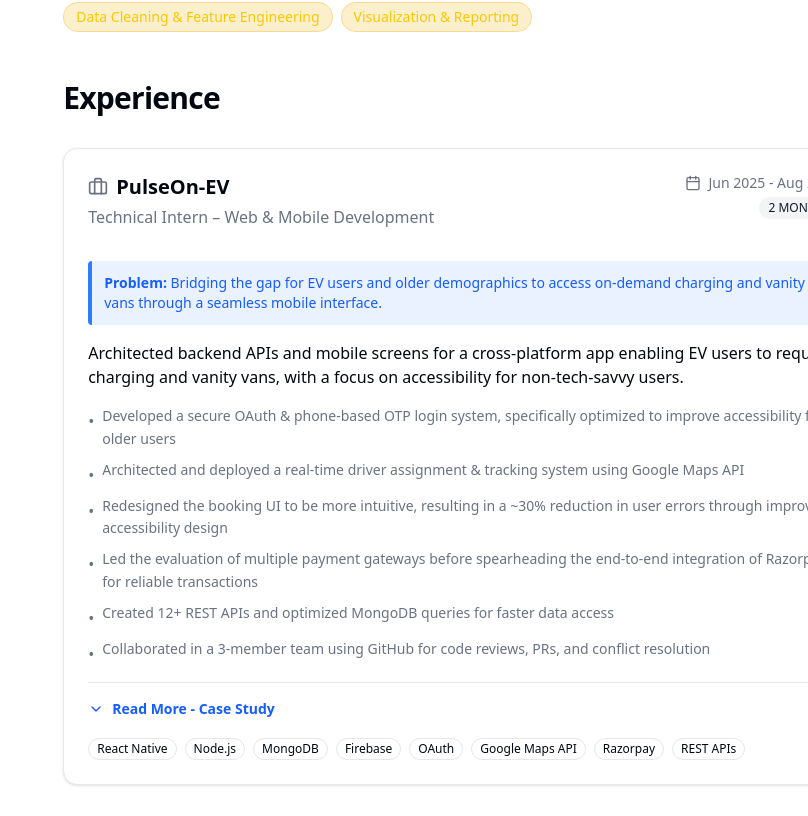
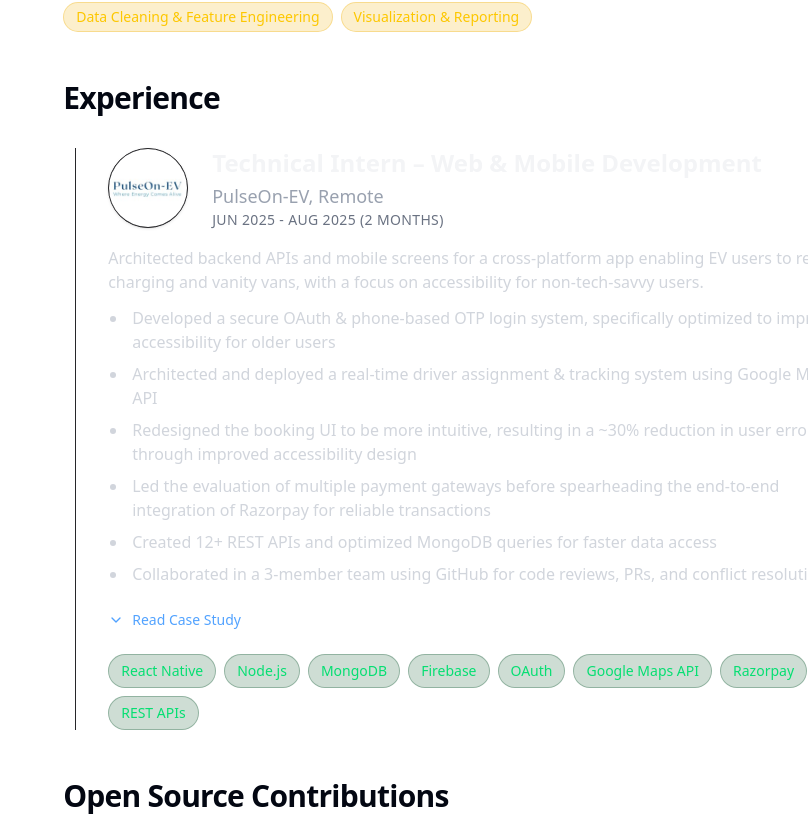
Before and after one commit to Vukung/utkarsh-portfolio-website, a Next.js app: page / in a window 1280 px wide. Shown: the part 845-1661 px from the top of the page, without its empty margins (472-1280 px from the left). Built offline with nearby package versions, Linux system fonts and the light colour scheme; grey boxes are pictures that could not be loaded.

Commit message:
fix: finalized layout for Experience section

```diff
--- a/components/sections/experience-section.tsx
+++ b/components/sections/experience-section.tsx
@@ -1,10 +1,8 @@
 "use client";
 
-import { Badge } from "@/components/ui/badge";
-import { Card, CardContent, CardHeader } from "@/components/ui/card";
 import { experience } from "@/lib/data";
 import { motion } from "framer-motion";
-import { Briefcase, Calendar, ChevronDown, ChevronUp } from "lucide-react";
+import { ChevronDown, ChevronUp } from "lucide-react";
 import { useState } from "react";
 
 export function ExperienceSection() {
@@ -25,74 +23,70 @@
                 Experience
             </motion.h2>
 
-            <div className="space-y-6">
-                {experience.map((exp, index) => (
+            <div className="relative border-l border-zinc-800 ml-3 space-y-16">
+                {experience.map((exp, index) => {
+                    const companyInitials = exp.company.substring(0, 1).toUpperCase();
+                    return (
                         <motion.div
                             key={index}
-                        initial={{ opacity: 0, y: 20 }}
-                        whileInView={{ opacity: 1, y: 0 }}
+                            className="relative pl-6 sm:pl-8"
+                            initial={{ opacity: 0, x: -20 }}
+                            whileInView={{ opacity: 1, x: 0 }}
                             viewport={{ once: true }}
                             transition={{ delay: index * 0.1 }}
                         >
-                        <Card className="hover:shadow-md transition-shadow">
-                            <CardHeader>
-                                <div className="flex flex-col md:flex-row md:items-start md:justify-between gap-3">
-                                    <div>
-                                        <div className="flex items-center gap-2 mb-1">
-                                            <Briefcase className="w-5 h-5 text-muted-foreground" />
-                                            <h3 className="text-xl font-semibold">{exp.company}</h3>
-                                        </div>
-                                        <p className="text-base font-medium text-muted-foreground">{exp.role}</p>
-                                    </div>
-                                    <div className="flex flex-col items-start md:items-end gap-1">
-                                        <div className="flex items-center gap-2 text-sm text-muted-foreground">
-                                            <Calendar className="w-4 h-4" />
-                                            <span>{exp.duration}</span>
-                                        </div>
-                                        <Badge
-                                            variant={exp.current ? "default" : "secondary"}
-                                            className={exp.current ? "bg-green-600" : ""}
-                                        >
-                                            {exp.period}
-                                        </Badge>
+                            {/* Header: Logo + Info */}
+                            <div className="flex flex-col sm:flex-row gap-6 mb-4 items-start">
+                                {/* Logo - Reduced Size */}
+                                <div className="flex-shrink-0">
+                                    <div className="w-16 h-16 sm:w-20 sm:h-20 rounded-full bg-zinc-900 border border-zinc-800 shadow-sm overflow-hidden flex items-center justify-center">
+                                        {(exp as any).logo ? (
+                                            <img
+                                                src={(exp as any).logo}
+                                                alt={exp.company}
+                                                className="w-full h-full object-cover scale-115"
+                                            />
+                                        ) : (
+                                            <span className="text-2xl font-bold text-gray-200">{companyInitials}</span>
+                                        )}
                                     </div>
                                 </div>
-                            </CardHeader>
-                            <CardContent>
-                                {/* Problem Statement */}
-                                {(exp as any).problem && (
-                                    <div className="mb-4 p-3 bg-blue-500/10 border-l-4 border-blue-500 rounded">
-                                        <p className="text-sm font-medium text-blue-600 dark:text-blue-400">
-                                            <span className="font-semibold">Problem: </span>
-                                            {(exp as any).problem}
-                                        </p>
+
+                                {/* Header text info */}
+                                <div className="flex-grow flex flex-col justify-center gap-1">
+                                    <h3 className="text-xl sm:text-2xl font-bold text-gray-100 leading-tight">{exp.role}</h3>
+                                    <div className="flex flex-col">
+                                        <span className="text-base sm:text-lg text-gray-400 font-medium">
+                                            {exp.company}, {exp.company === "PulseOn-EV" ? "Remote" : "India"}
+                                        </span>
+                                        <span className="text-xs sm:text-sm text-gray-500 font-medium uppercase tracking-wide">
+                                            {exp.duration} ({exp.period})
+                                        </span>
                                     </div>
-                                )}
+                                </div>
+                            </div>
 
-                                <p className="text-base mb-4">{exp.description}</p>
+                            {/* Body Content - Starts from vertical line (unindented relative to logo) */}
+                            <div className="flex flex-col gap-2">
+                                {/* Description */}
+                                <div className="text-gray-200 text-sm leading-relaxed space-y-3">
+                                    <p className="text-base text-gray-300">{exp.description}</p>
 
-                                <div className="space-y-2 mb-4">
+                                    {/* Highlights */}
+                                    <ul className="list-disc list-outside ml-5 space-y-2">
                                         {exp.highlights.map((highlight, hIndex) => (
-                                        <motion.div
-                                            key={hIndex}
-                                            className="flex gap-2"
-                                            initial={{ opacity: 0, x: -10 }}
-                                            whileInView={{ opacity: 1, x: 0 }}
-                                            viewport={{ once: true }}
-                                            transition={{ delay: index * 0.1 + hIndex * 0.05 }}
-                                        >
-                                            <span className="text-muted-foreground mt-1">•</span>
-                                            <p className="text-sm text-muted-foreground leading-relaxed">{highlight}</p>
-                                        </motion.div>
+                                            <li key={hIndex} className="pl-1 text-gray-300 text-base">
+                                                {highlight}
+                                            </li>
                                         ))}
-                                </div>
+                                    </ul>
 
                                     {/* Collapsible Case Study */}
                                     {(exp as any).caseStudy && (
-                                    <div className="mt-4 border-t pt-4">
+                                        <div className="mt-4 pt-2">
                                             <button
                                                 onClick={() => toggleExpand(index)}
-                                            className="flex items-center gap-2 text-sm font-semibold text-blue-600 dark:text-blue-400 hover:underline mb-3"
+                                                className="flex items-center gap-2 text-sm font-medium text-blue-400 hover:text-blue-300 transition-colors"
                                             >
                                                 {expandedIndex === index ? (
                                                     <>
@@ -102,7 +96,7 @@
                                                 ) : (
                                                     <>
                                                         <ChevronDown className="w-4 h-4" />
-                                                    Read More - Case Study
+                                                        Read Case Study
                                                     </>
                                                 )}
                                             </button>
@@ -113,48 +107,45 @@
                                                     animate={{ opacity: 1, height: "auto" }}
                                                     exit={{ opacity: 0, height: 0 }}
                                                     transition={{ duration: 0.3 }}
-                                                className="space-y-3 text-sm"
+                                                    className="mt-4 space-y-4 pl-4 border-l-2 border-blue-500/20 text-sm text-gray-400"
                                                 >
                                                     <div>
-                                                    <h4 className="font-semibold mb-1">Problem & Constraints</h4>
-                                                    <p className="text-muted-foreground">{(exp as any).caseStudy.problemAndConstraints}</p>
+                                                        <h4 className="font-semibold text-gray-200 mb-1 text-base">Problem & Constraints</h4>
+                                                        <p>{(exp as any).caseStudy.problemAndConstraints}</p>
                                                     </div>
                                                     <div>
-                                                    <h4 className="font-semibold mb-1">Architecture</h4>
-                                                    <p className="text-muted-foreground">{(exp as any).caseStudy.architecture}</p>
+                                                        <h4 className="font-semibold text-gray-200 mb-1 text-base">Architecture</h4>
+                                                        <p>{(exp as any).caseStudy.architecture}</p>
                                                     </div>
                                                     <div>
-                                                    <h4 className="font-semibold mb-1">Key Decision</h4>
-                                                    <p className="text-muted-foreground">{(exp as any).caseStudy.keyDecision}</p>
+                                                        <h4 className="font-semibold text-gray-200 mb-1 text-base">Key Decision</h4>
+                                                        <p>{(exp as any).caseStudy.keyDecision}</p>
                                                     </div>
                                                     <div>
-                                                    <h4 className="font-semibold mb-1">Business Impact</h4>
-                                                    <p className="text-muted-foreground">{(exp as any).caseStudy.businessImpact}</p>
+                                                        <h4 className="font-semibold text-gray-200 mb-1 text-base">Business Impact</h4>
+                                                        <p>{(exp as any).caseStudy.businessImpact}</p>
                                                     </div>
                                                 </motion.div>
                                             )}
                                         </div>
                                     )}
+                                </div>
 
+                                {/* Skills Pills */}
                                 <div className="flex flex-wrap gap-2 mt-4">
-                                    {exp.skills.map((skill, sIndex) => (
-                                        <motion.div
+                                    {exp.skills.map((skill) => (
+                                        <span
                                             key={skill}
-                                            initial={{ opacity: 0, scale: 0.8 }}
-                                            whileInView={{ opacity: 1, scale: 1 }}
-                                            viewport={{ once: true }}
-                                            transition={{ delay: index * 0.1 + sIndex * 0.03 }}
+                                            className="px-3 py-1.5 text-sm font-medium rounded-full bg-green-900/20 text-green-400 border border-green-900/30"
                                         >
-                                            <Badge variant="outline" className="text-xs">
                                             {skill}
-                                            </Badge>
-                                        </motion.div>
+                                        </span>
                                     ))}
                                 </div>
-                            </CardContent>
-                        </Card>
+                            </div>
                         </motion.div>
-                ))}
+                    );
+                })}
             </div>
         </section>
     );
--- a/lib/data.ts
+++ b/lib/data.ts
@@ -115,6 +115,7 @@
       businessImpact: "The improved booking flow reduced support tickets by 30%, while the secure payment integration increased transaction success rates and user trust."
     },
     skills: ["React Native", "Node.js", "MongoDB", "Firebase", "OAuth", "Google Maps API", "Razorpay", "REST APIs"],
+    logo: "/PulseOn-EV Logo.jpg",
   },
 ];
 
```
Also changed, not shown: public/PulseOn-EV Logo.jpg (added). Lines whose indentation alone changed are shown as unchanged.
